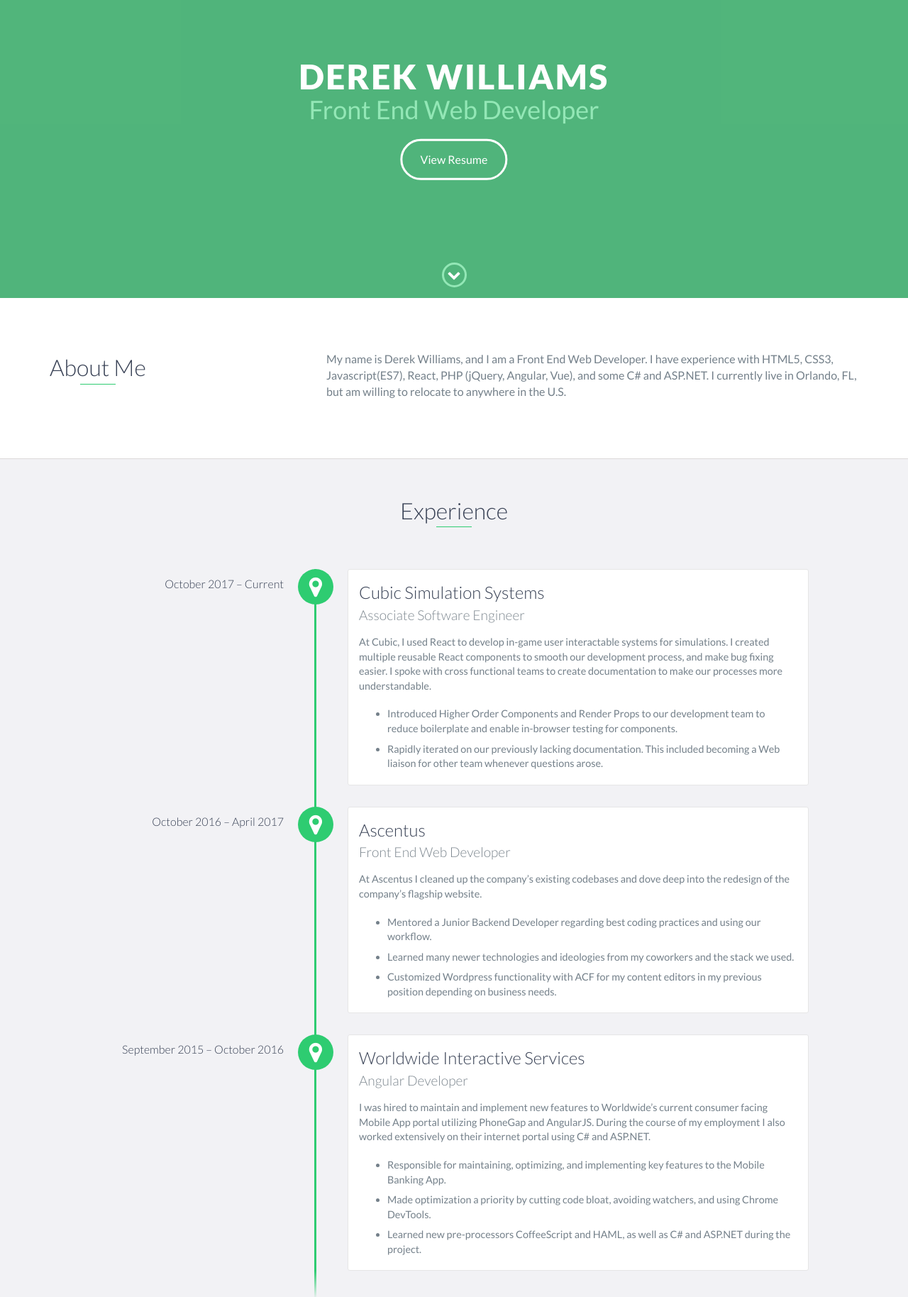
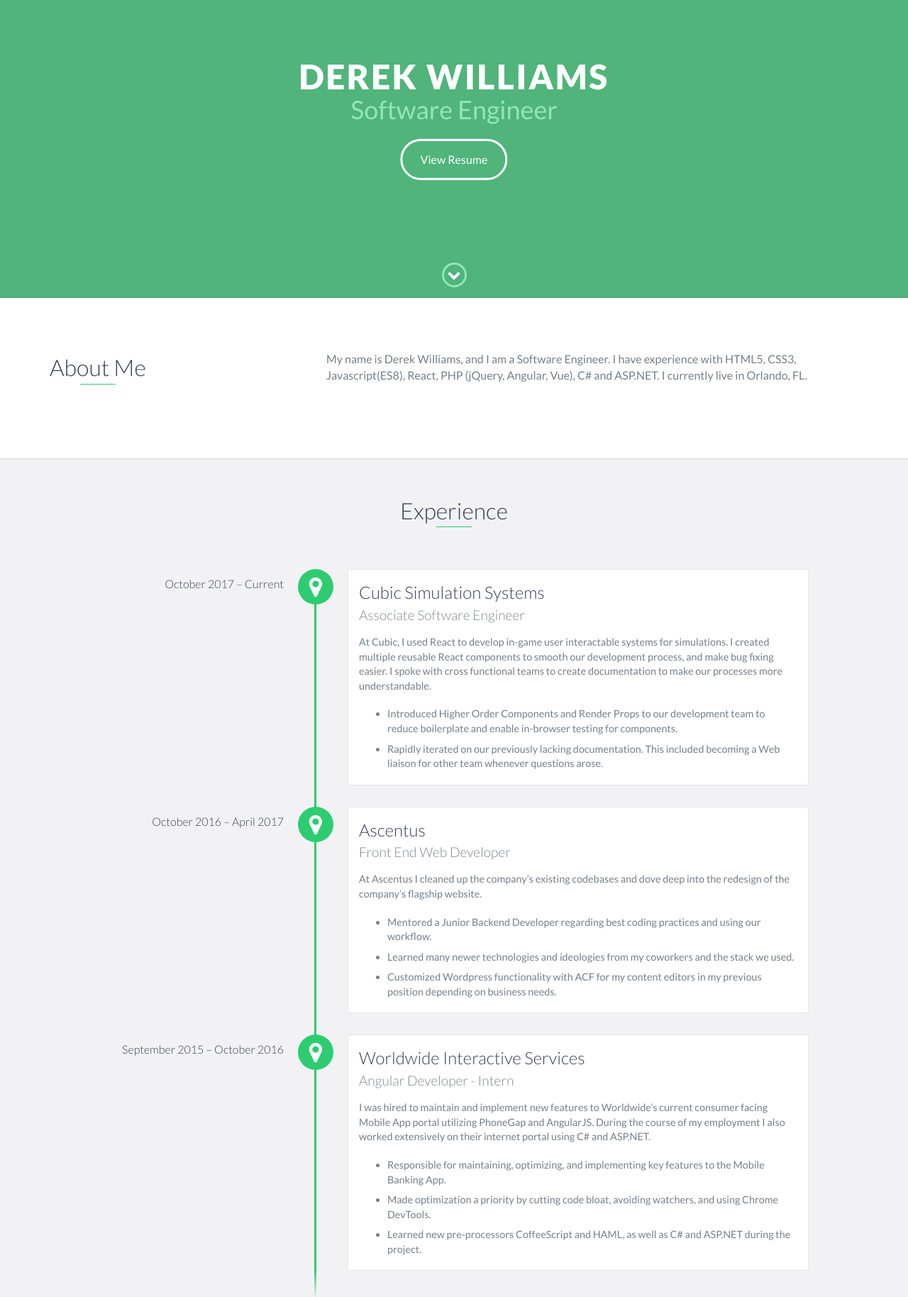
Before and after one commit to DerekWilliamsFL/derekwilliamsfl.github.io, a website: page index.html in a window 1280 px wide. Shown: the part 80-1908 px from the top of the page at 71% size. Drawn offline with nearby package versions, Linux system fonts and the light colour scheme.

Commit message:
Update index.html

```diff
--- a/index.html
+++ b/index.html
@@ -45,8 +45,8 @@
     <div id="lead">
         <div id="lead-content">
             <h1>Derek Williams</h1>
-            <h2>Front End Web Developer</h2>
-            <a href="https://drive.google.com/open?id=132DjcKa0ps7DRJYcu_wZ8QKCiZPw3goTPvvPyPGTyE4" class="btn-rounded-white">View Resume</a>
+            <h2>Software Engineer</h2>
+            <a href="https://drive.google.com/file/d/1qhp1Ub10JAkAMhy33r2Ha41G2jJSLpxT/view?usp=sharing" class="btn-rounded-white">View Resume</a>
         </div>
 
         <div id="lead-overlay"></div>
@@ -66,7 +66,7 @@
                 </div>
                 <div class="col-md-8">
                     <p>
-                        My name is Derek Williams, and I am a Front End Web Developer. I have experience with HTML5, CSS3, Javascript(ES7), React, PHP (jQuery, Angular, Vue), and some C# and ASP.NET. I currently live in Orlando, FL, but am willing to relocate to anywhere in the U.S.
+                        My name is Derek Williams, and I am a Software Engineer. I have experience with HTML5, CSS3, Javascript(ES8), React, PHP (jQuery, Angular, Vue), C# and ASP.NET. I currently live in Orlando, FL.
                     </p>
                 </div>
             </div>
@@ -102,7 +102,7 @@
 
             <div data-date="September 2015 – October 2016">
                 <h3>Worldwide Interactive Services</h3>
-                <h4>Angular Developer</h4>
+                <h4>Angular Developer - Intern</h4>
                 <p>
                    I was hired to maintain and implement new features to Worldwide’s current consumer facing Mobile App portal utilizing PhoneGap and AngularJS. During the course of my employment I also worked extensively on their internet portal using C# and ASP.NET.
                    <ul>
@@ -170,6 +170,7 @@
             <li>Node</li>
             <li>Angular</li>
             <li>C#</li>
+	    <li>WPF</li>
             <li>WordPress</li>
             <li>PostCSS</li>
             <li>SASS</li>
```
